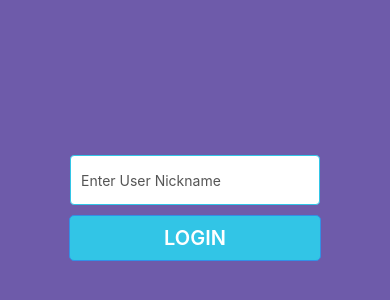
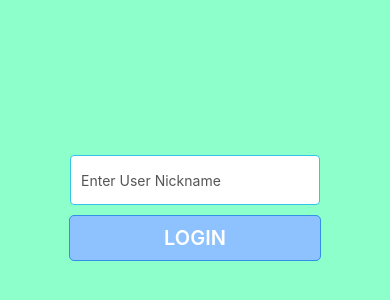
Before and after one commit to thenorthstarblues/mobile-messenger, a React Native app: screen / in a window 390 px wide. Shown: the part 214-514 px from the top of the page. Built offline with nearby package versions, Linux system fonts and the light colour scheme.

Commit message:
changed login component styling

```diff
--- a/src/components/login.js
+++ b/src/components/login.js
@@ -22,7 +22,6 @@ export default class Login extends Component {
   render(){
     return (
       <View style={styles.container}>
-        <View style={styles.loginContainer}>
           <TextInput
             style={styles.input}
             value={this.state.username}
@@ -38,7 +37,6 @@ export default class Login extends Component {
             >
             <Text style={styles.label}>LOGIN</Text>
           </TouchableHighlight>
-        </View>
       </View>
     );
   }
@@ -49,12 +47,7 @@ const styles = StyleSheet.create({
     flex: 1,
     justifyContent: 'center',
     alignItems: 'center',
-    backgroundColor: '#6E5BAA',
-  },
-  loginContainer: {
-    flex: 1,
-    justifyContent: 'center',
-    alignItems: 'center',
+    backgroundColor: '#8dffca',
   },
   input: {
     width: 250,
@@ -68,14 +61,12 @@ const styles = StyleSheet.create({
     backgroundColor: '#ffffff',
   },
   button: {
-    justifyContent: 'center',
-    alignItems: 'center',
     borderWidth: 1,
     borderRadius: 5,
     borderColor: '#328FE6',
     padding: 10,
     marginTop: 10,
-    backgroundColor: '#32c5e6',
+    backgroundColor: '#8dc2ff',
   },
   label: {
     width: 230,
```
